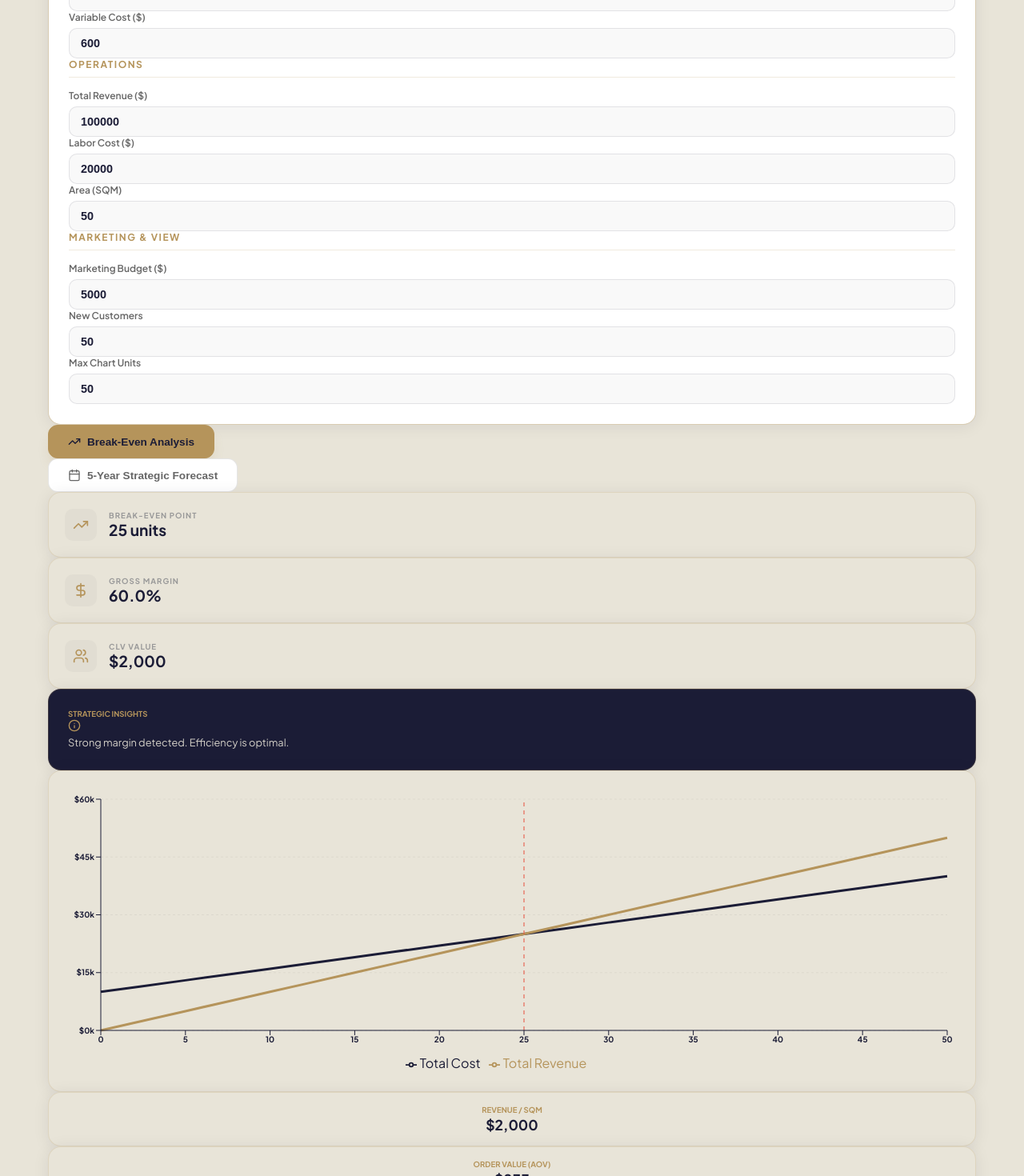
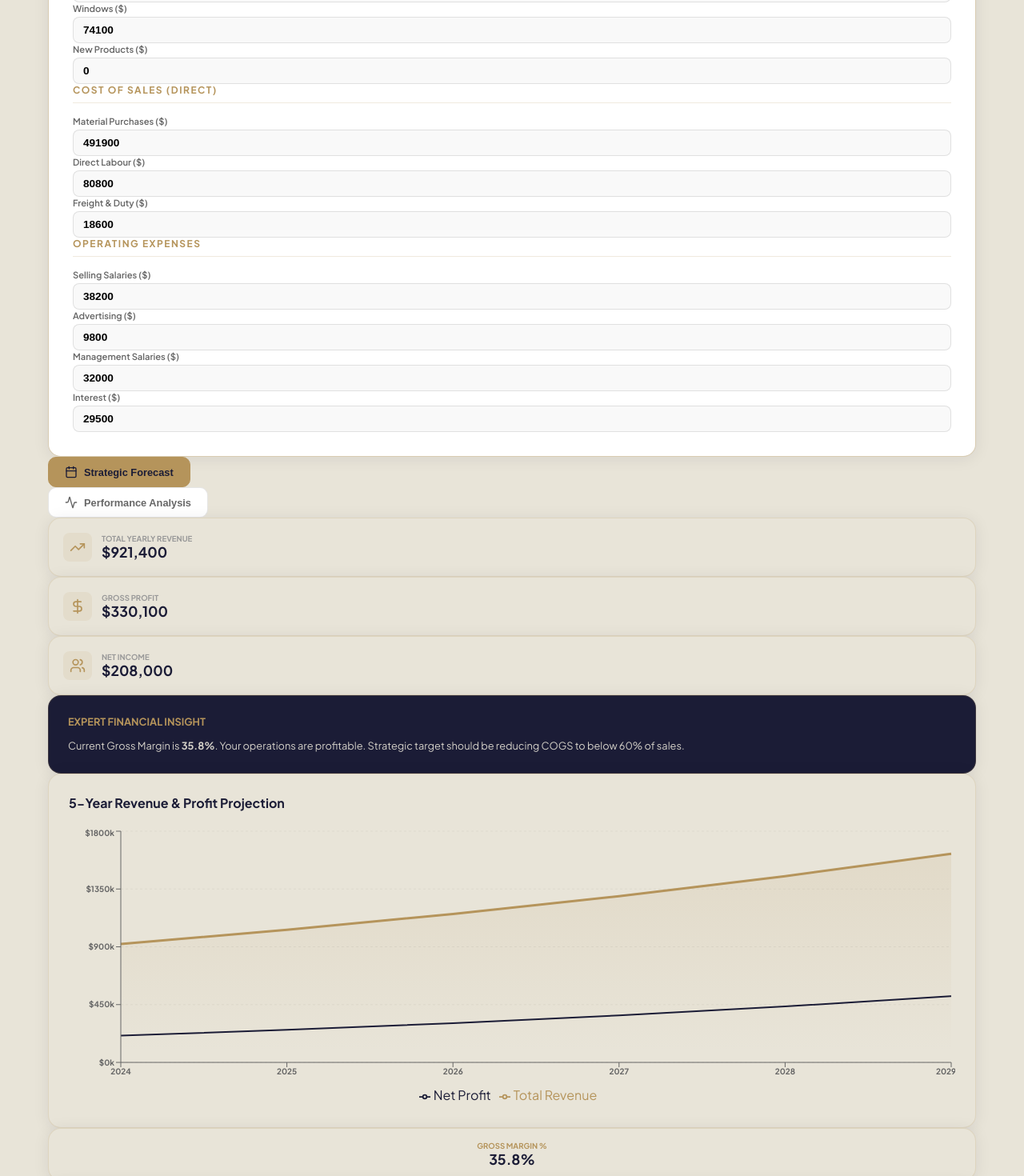
Before and after one commit to dphung88/real-estate-marketplace, a Next.js app: page /tools/break-even in a window 1280 px wide. Shown: the part 740-2210 px from the top of the page at 80% size. Built offline with nearby package versions, Linux system fonts and the light colour scheme.

Commit message:
Feature: Professional 5-Year Financial Planning Sync with Excel Data Model

```diff
--- a/app/components/tools/AxiomBreakEven.js
+++ b/app/components/tools/AxiomBreakEven.js
@@ -2,88 +2,82 @@
 
 import React, { useState, useEffect } from 'react';
 import {
-  LineChart,
-  Line,
-  XAxis,
-  YAxis,
-  CartesianGrid,
-  Tooltip,
-  Legend,
-  ResponsiveContainer,
-  ReferenceLine,
-  AreaChart,
-  Area,
+  LineChart, Line, XAxis, YAxis, CartesianGrid, Tooltip, Legend,
+  ResponsiveContainer, ReferenceLine, AreaChart, Area, BarChart, Bar
 } from 'recharts';
 import {
-  Calculator,
-  TrendingUp,
-  DollarSign,
-  Users,
-  Info,
-  ChevronDown,
-  ChevronUp,
-  BarChart3,
-  Calendar
+  Calculator, TrendingUp, DollarSign, Users, Info, ChevronDown, ChevronUp, Calendar,
+  Table as TableIcon, Activity
 } from 'lucide-react';
 
 const AxiomBreakEven = () => {
-  // --- State for Inputs ---
-  const [fixedCosts, setFixedCosts] = useState(10000);
-  const [sellingPrice, setSellingPrice] = useState(1000);
-  const [variableCost, setVariableCost] = useState(600);
-  const [totalRevenue, setTotalRevenue] = useState(100000);
-  const [cogs, setCogs] = useState(40000);
-  const [laborCost, setLaborCost] = useState(20000);
-  const [area, setArea] = useState(50);
-  const [marketingCost, setMarketingCost] = useState(5000);
-  const [newCustomers, setNewCustomers] = useState(50);
-  const [oldCustomers, setOldCustomers] = useState(70);
-  const [totalOrders, setTotalOrders] = useState(120);
+  // --- DETAILED STATE BASED ON EXCEL PLAN ---
+  // Revenue by Category
+  const [salesData, setSalesData] = useState({
+    frenchDoors: 571900,
+    panelDoors: 275400,
+    windows: 74100,
+    newProducts: 0
+  });
 
-  const [maxUnits, setMaxUnits] = useState(50);
-  const [chartData, setChartData] = useState([]);
-  const [forecastData, setForecastData] = useState([]);
+  // Cost of Sales (Direct Costs)
+  const [cogsData, setCogsData] = useState({
+    materials: 491900,
+    directLabour: 80800,
+    freightDuty: 18600
+  });
+
+  // Operating Expenses (Fixed)
+  const [expensesData, setExpensesData] = useState({
+    sellingSalaries: 38200,
+    advertising: 9800,
+    managementSalaries: 32000,
+    officeExpenses: 12600,
+    interest: 29500
+  });
+
+  const [maxUnits, setMaxUnits] = useState(1500);
   const [isInputExpanded, setIsInputExpanded] = useState(true);
-  const [activeTab, setActiveTab] = useState('break-even');
+  const [activeTab, setActiveTab] = useState('forecast');
 
-  // --- Calculations ---
-  const contributionMargin = sellingPrice - variableCost;
-  const breakEvenUnits = contributionMargin > 0 ? Math.ceil(fixedCosts / contributionMargin) : Infinity;
-  const grossProfitMargin = totalRevenue > 0 ? ((totalRevenue - cogs) / totalRevenue) * 100 : 0;
-  const retentionRate = (newCustomers + oldCustomers) > 0 ? (oldCustomers / (newCustomers + oldCustomers)) * 100 : 0;
-  const clv = totalOrders > 0 ? (totalRevenue / totalOrders) * (retentionRate > 0 ? (100 / Math.max(1, 100 - retentionRate)) : 1) : 0;
-  const revenuePerSqm = area > 0 ? totalRevenue / area : 0;
+  // --- DERIVED CALCULATIONS ---
+  const totalSales = Object.values(salesData).reduce((a, b) => a + b, 0);
+  const totalCogs = Object.values(cogsData).reduce((a, b) => a + b, 0);
+  const totalExpenses = Object.values(expensesData).reduce((a, b) => a + b, 0);
+  const grossProfit = totalSales - totalCogs;
+  const netProfit = grossProfit - totalExpenses;
+
+  // For Break-even: Assume weighted average
+  const avgSellingPrice = 1000; // Normalized for chart
+  const avgVariableCost = (totalCogs / totalSales) * avgSellingPrice;
+  const yearlyFixedCosts = totalExpenses;
+  const monthlyFixedCosts = yearlyFixedCosts / 12;
+  const contributionMargin = avgSellingPrice - avgVariableCost;
+  const breakEvenUnits = contributionMargin > 0 ? Math.ceil(yearlyFixedCosts / (totalSales / avgSellingPrice * (1 - totalCogs/totalSales))) : 0;
+
+  // --- 5-YEAR PROJECTION LOGIC ---
+  const [forecast, setForecast] = useState([]);
 
   useEffect(() => {
-    // 1. Generate Break-even Chart Data
-    const beData = [];
-    const step = Math.max(1, Math.ceil(maxUnits / 10));
-    const limit = Math.max(maxUnits, isFinite(breakEvenUnits) ? breakEvenUnits * 1.5 : 0);
-    for (let i = 0; i <= Math.min(limit, 5000); i += step) {
-      beData.push({ units: i, totalCost: fixedCosts + (i * variableCost), totalRevenue: i * sellingPrice });
-    }
-    setChartData(beData);
-
-    // 2. Generate 5-Year Forecast Data (Simple Projection)
-    const years = ['2025', '2026', '2027', '2028', '2029'];
-    const projection = years.map((year, index) => {
-      const growthFactor = Math.pow(1.15, index); // Assume 15% growth
-      const yearlyRevenue = totalRevenue * growthFactor;
-      const yearlyCogs = cogs * growthFactor;
-      const yearlyExpenses = (fixedCosts * 12 + laborCost + marketingCost) * Math.pow(1.05, index);
-      const profit = yearlyRevenue - yearlyCogs - yearlyExpenses;
-      return { year, revenue: yearlyRevenue, profit: profit };
+    const years = ['2024', '2025', '2026', '2027', '2028', '2029'];
+    const projection = years.map((year, i) => {
+      const growth = Math.pow(1.12, i); // 12% revenue growth
+      const rev = totalSales * growth;
+      const cost = totalCogs * Math.pow(1.10, i); // 10% cost growth
+      const exp = totalExpenses * Math.pow(1.05, i); // 5% expense inflation
+      const gp = rev - cost;
+      const np = gp - exp;
+      return { year, revenue: rev, grossProfit: gp, netProfit: np, expenses: exp };
     });
-    setForecastData(projection);
-
-  }, [fixedCosts, variableCost, sellingPrice, maxUnits, breakEvenUnits, totalRevenue, cogs, laborCost, marketingCost]);
+    setForecast(projection);
+  }, [salesData, cogsData, expensesData]);
 
   const formatUSD = (v) => new Intl.NumberFormat('en-US', { style: 'currency', currency: 'USD', maximumFractionDigits: 0 }).format(v);
 
   return (
     <div className="axiom-finance-hub" style={{ fontFamily: "'Plus Jakarta Sans', sans-serif" }}>
 
-      {/* 1. COLLAPSIBLE INPUT PANEL */}
+      {/* 1. COMPREHENSIVE INPUT PANEL (3 COLUMNS) */}
       <div className="contact-form-box mb-8" style={{ padding: '0', overflow: 'hidden', border: '1px solid rgba(181, 148, 91, 0.3)' }}>
         <button
           onClick={() => setIsInputExpanded(!isInputExpanded)}
@@ -91,104 +85,113 @@ const AxiomBreakEven = () => {
         >
           <div style={{ display: 'flex', alignItems: 'center', gap: '12px' }}>
             <Calculator size={18} color="#B5945B" />
-            <span style={{ color: '#E8E4D8', fontWeight: '700', fontSize: '1rem', textTransform: 'uppercase', letterSpacing: '1px' }}>Financial Settings</span>
+            <span style={{ color: '#E8E4D8', fontWeight: '700', fontSize: '1rem', textTransform: 'uppercase', letterSpacing: '1px' }}>Pro Financial Input (Excel Sync)</span>
           </div>
           {isInputExpanded ? <ChevronUp color="#B5945B" size={20} /> : <ChevronDown color="#B5945B" size={20} />}
         </button>
 
         {isInputExpanded && (
-          <div style={{ padding: '25px', background: '#FFF' }} className="animate-in slide-in-from-top duration-300">
+          <div style={{ padding: '30px', background: '#FFF' }} className="animate-in slide-in-from-top duration-300">
             <div className="grid grid-cols-1 md:grid-cols-3 gap-10">
+              {/* Col 1: Sales Activities */}
               <div className="space-y-4">
-                <p style={{ fontSize: '0.75rem', fontWeight: '800', color: '#B5945B', textTransform: 'uppercase', letterSpacing: '1.5px', borderBottom: '1px solid rgba(181, 148, 91, 0.2)', paddingBottom: '8px', marginBottom: '15px' }}>Core Finance</p>
-                <InlineInput label="Fixed Costs ($)" value={fixedCosts} set={setFixedCosts} />
-                <InlineInput label="Selling Price ($)" value={sellingPrice} set={setSellingPrice} />
-                <InlineInput label="Variable Cost ($)" value={variableCost} set={setVariableCost} />
+                <p className="input-header">Sales Activities</p>
+                <MiniInput label="French Doors ($)" value={salesData.frenchDoors} onChange={(v) => setSalesData({...salesData, frenchDoors: v})} />
+                <MiniInput label="Panel Doors ($)" value={salesData.panelDoors} onChange={(v) => setSalesData({...salesData, panelDoors: v})} />
+                <MiniInput label="Windows ($)" value={salesData.windows} onChange={(v) => setSalesData({...salesData, windows: v})} />
+                <MiniInput label="New Products ($)" value={salesData.newProducts} onChange={(v) => setSalesData({...salesData, newProducts: v})} />
               </div>
+
+              {/* Col 2: Cost of Sales */}
               <div className="space-y-4">
-                <p style={{ fontSize: '0.75rem', fontWeight: '800', color: '#B5945B', textTransform: 'uppercase', letterSpacing: '1.5px', borderBottom: '1px solid rgba(181, 148, 91, 0.2)', paddingBottom: '8px', marginBottom: '15px' }}>Operations</p>
-                <InlineInput label="Total Revenue ($)" value={totalRevenue} set={setTotalRevenue} />
-                <InlineInput label="Labor Cost ($)" value={laborCost} set={setLaborCost} />
-                <InlineInput label="Area (SQM)" value={area} set={setArea} />
+                <p className="input-header">Cost of Sales (Direct)</p>
+                <MiniInput label="Material Purchases ($)" value={cogsData.materials} onChange={(v) => setCogsData({...cogsData, materials: v})} />
+                <MiniInput label="Direct Labour ($)" value={cogsData.directLabour} onChange={(v) => setCogsData({...cogsData, directLabour: v})} />
+                <MiniInput label="Freight & Duty ($)" value={cogsData.freightDuty} onChange={(v) => setCogsData({...cogsData, freightDuty: v})} />
               </div>
+
+              {/* Col 3: Operating Expenses */}
               <div className="space-y-4">
-                <p style={{ fontSize: '0.75rem', fontWeight: '800', color: '#B5945B', textTransform: 'uppercase', letterSpacing: '1.5px', borderBottom: '1px solid rgba(181, 148, 91, 0.2)', paddingBottom: '8px', marginBottom: '15px' }}>Marketing & View</p>
-                <InlineInput label="Marketing Budget ($)" value={marketingCost} set={setMarketingCost} />
-                <InlineInput label="New Customers" value={newCustomers} set={setNewCustomers} />
-                <InlineInput label="Max Chart Units" value={maxUnits} set={setMaxUnits} />
+                <p className="input-header">Operating Expenses</p>
+                <MiniInput label="Selling Salaries ($)" value={expensesData.sellingSalaries} onChange={(v) => setExpensesData({...expensesData, sellingSalaries: v})} />
+                <MiniInput label="Advertising ($)" value={expensesData.advertising} onChange={(v) => setExpensesData({...expensesData, advertising: v})} />
+                <MiniInput label="Management Salaries ($)" value={expensesData.managementSalaries} onChange={(v) => setExpensesData({...expensesData, managementSalaries: v})} />
+                <MiniInput label="Interest ($)" value={expensesData.interest} onChange={(v) => setExpensesData({...expensesData, interest: v})} />
               </div>
             </div>
+            <style jsx>{`
+              .input-header { font-size: 0.75rem; font-weight: 800; color: #B5945B; text-transform: uppercase; letter-spacing: 1.5px; border-bottom: 1px solid rgba(181, 148, 91, 0.2); padding-bottom: 8px; margin-bottom: 15px; }
+            `}</style>
           </div>
         )}
       </div>
 
       {/* 2. NAVIGATION TABS */}
       <div className="flex gap-4 mb-8">
-        <TabButton active={activeTab === 'break-even'} onClick={() => setActiveTab('break-even')} label="Break-Even Analysis" icon={<TrendingUp size={16} />} />
-        <TabButton active={activeTab === 'forecast'} onClick={() => setActiveTab('forecast')} label="5-Year Strategic Forecast" icon={<Calendar size={16} />} />
+        <TabButton active={activeTab === 'forecast'} onClick={() => setActiveTab('forecast')} label="Strategic Forecast" icon={<Calendar size={16} />} />
+        <TabButton active={activeTab === 'performance'} onClick={() => setActiveTab('performance')} label="Performance Analysis" icon={<Activity size={16} />} />
       </div>
 
-      {/* 3. MAIN CONTENT AREA */}
+      {/* 3. DASHBOARD CONTENT */}
       <div className="grid grid-cols-1 lg:grid-cols-12 gap-6">
-        {/* Left Stats Column */}
+        {/* Stats Column */}
         <div className="lg:col-span-4 space-y-4">
-          <CompactMetric label="Break-Even Point" value={`${breakEvenUnits.toLocaleString()} units`} icon={<TrendingUp size={20} color="#B5945B" />} />
-          <CompactMetric label="Gross Margin" value={`${grossProfitMargin.toFixed(1)}%`} icon={<DollarSign size={20} color="#B5945B" />} />
-          <CompactMetric label="CLV Value" value={formatUSD(clv)} icon={<Users size={20} color="#B5945B" />} />
+          <CompactMetric label="Total Yearly Revenue" value={formatUSD(totalSales)} icon={<TrendingUp size={20} color="#B5945B" />} />
+          <CompactMetric label="Gross Profit" value={formatUSD(grossProfit)} icon={<DollarSign size={20} color="#B5945B" />} />
+          <CompactMetric label="Net Income" value={formatUSD(netProfit)} icon={<Users size={20} color="#B5945B" />} />
 
           <div className="contact-info-box" style={{ padding: '24px', background: '#1B1C36', color: '#E8E4D8' }}>
-            <div className="flex justify-between items-center mb-4">
-              <p style={{ fontSize: '0.6rem', textTransform: 'uppercase', color: '#B5945B', fontWeight: '800' }}>Strategic Insights</p>
-              <Info size={16} color="#B5945B" />
-            </div>
-            <p style={{ fontSize: '0.8rem', lineHeight: '1.5', opacity: '0.9' }}>
-              {activeTab === 'break-even'
-                ? (grossProfitMargin < 40 ? "Profit margin is below healthy threshold. Review variable costs." : "Strong margin detected. Efficiency is optimal.")
-                : "Forecast assumes a 15% annual revenue growth and 5% expense inflation."}
+            <h4 style={{ color: '#B5945B', fontSize: '0.8rem', fontWeight: '800', marginBottom: '12px' }}>EXPERT FINANCIAL INSIGHT</h4>
+            <p style={{ fontSize: '0.8rem', lineHeight: '1.6', opacity: '0.9' }}>
+              Current Gross Margin is <strong>{((grossProfit/totalSales)*100).toFixed(1)}%</strong>.
+              {netProfit > 0 ? " Your operations are profitable. " : " You are currently operating at a loss. "}
+              Strategic target should be reducing COGS to below 60% of sales.
             </p>
           </div>
         </div>
 
-        {/* Right Content Column (Switchable) */}
+        {/* Chart Column */}
         <div className="lg:col-span-8 space-y-6">
           <div className="contact-form-box" style={{ padding: '25px' }}>
+            <h3 style={{ fontSize: '1rem', fontWeight: '700', marginBottom: '20px', color: '#1B1C36' }}>
+              {activeTab === 'forecast' ? '5-Year Revenue & Profit Projection' : 'Revenue vs. Total Costs Analysis'}
+            </h3>
             <div style={{ height: '350px', width: '100%' }}>
               <ResponsiveContainer width="100%" height="100%">
-                {activeTab === 'break-even' ? (
-                  <LineChart data={chartData} margin={{ top: 10, right: 10, left: -20, bottom: 0 }}>
-                    <CartesianGrid strokeDasharray="3 3" stroke="rgba(0,0,0,0.05)" vertical={false} />
-                    <XAxis dataKey="units" stroke="#1B1C36" fontSize={10} fontWeight="700" />
-                    <YAxis stroke="#1B1C36" fontSize={10} fontWeight="700" tickFormatter={(v) => `$${v/1000}k`} />
-                    <Tooltip contentStyle={{ background: '#1B1C36', border: 'none', borderRadius: '12px', color: '#E8E4D8' }} formatter={(v) => formatUSD(v)} />
-                    <Legend />
-                    <Line type="monotone" dataKey="totalCost" name="Total Cost" stroke="#1B1C36" strokeWidth={3} dot={false} />
-                    <Line type="monotone" dataKey="totalRevenue" name="Total Revenue" stroke="#B5945B" strokeWidth={3} dot={false} />
-                    {isFinite(breakEvenUnits) && <ReferenceLine x={breakEvenUnits} stroke="#E74C3C" strokeDasharray="5 5" />}
-                  </LineChart>
-                ) : (
-                  <AreaChart data={forecastData} margin={{ top: 10, right: 10, left: -20, bottom: 0 }}>
+                {activeTab === 'forecast' ? (
+                  <AreaChart data={forecast}>
                     <defs>
                       <linearGradient id="colorRev" x1="0" y1="0" x2="0" y2="1">
-                        <stop offset="5%" stopColor="#B5945B" stopOpacity={0.1}/>
+                        <stop offset="5%" stopColor="#B5945B" stopOpacity={0.2}/>
                         <stop offset="95%" stopColor="#B5945B" stopOpacity={0}/>
                       </linearGradient>
                     </defs>
-                    <CartesianGrid strokeDasharray="3 3" stroke="rgba(0,0,0,0.05)" vertical={false} />
-                    <XAxis dataKey="year" stroke="#1B1C36" fontSize={10} fontWeight="700" />
-                    <YAxis stroke="#1B1C36" fontSize={10} fontWeight="700" tickFormatter={(v) => `$${v/1000}k`} />
-                    <Tooltip contentStyle={{ background: '#1B1C36', border: 'none', borderRadius: '12px', color: '#E8E4D8' }} formatter={(v) => formatUSD(v)} />
+                    <CartesianGrid strokeDasharray="3 3" vertical={false} stroke="rgba(0,0,0,0.05)" />
+                    <XAxis dataKey="year" fontSize={10} fontWeight="700" />
+                    <YAxis tickFormatter={(v) => `$${v/1000}k`} fontSize={10} fontWeight="700" />
+                    <Tooltip formatter={(v) => formatUSD(v)} contentStyle={{ borderRadius: '12px', border: 'none', background: '#1B1C36', color: '#E8E4D8' }} />
                     <Legend />
-                    <Area type="monotone" dataKey="revenue" name="Revenue Forecast" stroke="#B5945B" strokeWidth={3} fillOpacity={1} fill="url(#colorRev)" />
-                    <Area type="monotone" dataKey="profit" name="Net Profit" stroke="#1B1C36" strokeWidth={2} fillOpacity={0} />
+                    <Area type="monotone" dataKey="revenue" name="Total Revenue" stroke="#B5945B" strokeWidth={3} fill="url(#colorRev)" />
+                    <Area type="monotone" dataKey="netProfit" name="Net Profit" stroke="#1B1C36" strokeWidth={2} fill="transparent" />
                   </AreaChart>
+                ) : (
+                  <BarChart data={forecast}>
+                    <CartesianGrid strokeDasharray="3 3" vertical={false} stroke="rgba(0,0,0,0.05)" />
+                    <XAxis dataKey="year" />
+                    <YAxis tickFormatter={(v) => `$${v/1000}k`} />
+                    <Tooltip formatter={(v) => formatUSD(v)} />
+                    <Legend />
+                    <Bar dataKey="revenue" fill="#B5945B" name="Revenue" radius={[4, 4, 0, 0]} />
+                    <Bar dataKey="expenses" fill="#1B1C36" name="Expenses" radius={[4, 4, 0, 0]} />
+                  </BarChart>
                 )}
               </ResponsiveContainer>
             </div>
           </div>
 
           <div className="grid grid-cols-2 gap-4">
-            <MiniMetricCard label="Revenue / SQM" value={formatUSD(revenuePerSqm)} />
-            <MiniMetricCard label={activeTab === 'break-even' ? "Order Value (AOV)" : "Proj. 5Y Revenue"} value={activeTab === 'break-even' ? formatUSD(totalRevenue / (totalOrders || 1)) : formatUSD(forecastData[4]?.revenue || 0)} />
+            <MetricCard label="Gross Margin %" value={`${((grossProfit/totalSales)*100).toFixed(1)}%`} />
+            <MetricCard label="Expense Ratio" value={`${((totalExpenses/totalSales)*100).toFixed(1)}%`} />
           </div>
         </div>
       </div>
@@ -196,49 +199,45 @@ const AxiomBreakEven = () => {
   );
 };
 
+const MiniInput = ({ label, value, onChange }) => (
+  <div style={{ display: 'flex', flexDirection: 'column', gap: '4px' }}>
+    <label style={{ fontSize: '0.7rem', fontWeight: '600', color: '#666' }}>{label}</label>
+    <input
+      type="number" value={value} onChange={(e) => onChange(Number(e.target.value))}
+      style={{ width: '100%', padding: '8px 12px', fontSize: '0.85rem', fontWeight: '700', background: '#F9F9F9', border: '1px solid rgba(0,0,0,0.1)', borderRadius: '8px' }}
+    />
+  </div>
+);
+
 const TabButton = ({ active, onClick, label, icon }) => (
   <button
     onClick={onClick}
     style={{
-      display: 'flex', alignItems: 'center', gap: '8px', padding: '12px 24px', borderRadius: '12px',
-      fontSize: '0.85rem', fontWeight: '700', cursor: 'pointer', transition: 'all 0.2s',
+      display: 'flex', alignItems: 'center', gap: '8px', padding: '10px 20px', borderRadius: '10px',
+      fontSize: '0.8rem', fontWeight: '700', cursor: 'pointer', transition: 'all 0.2s',
       background: active ? '#B5945B' : 'white',
       color: active ? '#1B1C36' : '#666',
-      border: active ? '1.5px solid #B5945B' : '1.5px solid rgba(0,0,0,0.1)',
-      boxShadow: active ? '0 10px 15px -3px rgba(181, 148, 91, 0.2)' : 'none'
+      border: active ? '1.5px solid #B5945B' : '1.5px solid rgba(0,0,0,0.1)'
     }}
   >
-    {icon}
-    {label}
+    {icon} {label}
   </button>
 );
 
-const InlineInput = ({ label, value, set }) => (
-  <div style={{ display: 'flex', flexDirection: 'column', gap: '6px' }}>
-    <label style={{ fontSize: '0.75rem', fontWeight: '600', color: '#666' }}>{label}</label>
-    <input
-      type="number" value={value} onChange={(e) => set(Number(e.target.value))}
-      style={{ width: '100%', padding: '10px 14px', fontSize: '0.9rem', fontWeight: '700', background: '#F9F9F9', border: '1.5px solid rgba(27, 28, 54, 0.1)', borderRadius: '10px', color: '#1B1C36' }}
-    />
-  </div>
-);
-
 const CompactMetric = ({ label, value, icon }) => (
-  <div className="contact-form-box" style={{ padding: '20px', display: 'flex', alignItems: 'center', gap: '15px' }}>
-    <div style={{ width: '40px', height: '40px', background: 'rgba(27, 28, 54, 0.03)', borderRadius: '10px', display: 'flex', alignItems: 'center', justifyContent: 'center' }}>
-      {icon}
-    </div>
+  <div className="contact-form-box" style={{ padding: '18px', display: 'flex', alignItems: 'center', gap: '12px' }}>
+    <div style={{ width: '36px', height: '36px', background: 'rgba(181, 148, 91, 0.1)', borderRadius: '8px', display: 'flex', alignItems: 'center', justifyContent: 'center' }}>{icon}</div>
     <div>
-      <p style={{ fontSize: '0.6rem', textTransform: 'uppercase', color: '#999', fontWeight: '800', letterSpacing: '1px' }}>{label}</p>
-      <h4 style={{ fontSize: '1.2rem', fontWeight: '800', color: '#1B1C36' }}>{value}</h4>
+      <p style={{ fontSize: '0.6rem', textTransform: 'uppercase', color: '#999', fontWeight: '800' }}>{label}</p>
+      <h4 style={{ fontSize: '1.1rem', fontWeight: '800', color: '#1B1C36' }}>{value}</h4>
     </div>
   </div>
 );
 
-const MiniMetricCard = ({ label, value }) => (
-  <div className="contact-form-box" style={{ padding: '15px 20px', textAlign: 'center' }}>
-    <p style={{ fontSize: '0.6rem', textTransform: 'uppercase', color: '#B5945B', fontWeight: '800', marginBottom: '2px' }}>{label}</p>
-    <h4 style={{ fontSize: '1.1rem', fontWeight: '800', color: '#1B1C36' }}>{value}</h4>
+const MetricCard = ({ label, value }) => (
+  <div className="contact-form-box" style={{ padding: '15px', textAlign: 'center' }}>
+    <p style={{ fontSize: '0.6rem', textTransform: 'uppercase', color: '#B5945B', fontWeight: '800' }}>{label}</p>
+    <h4 style={{ fontSize: '1.1rem', fontWeight: '800' }}>{value}</h4>
   </div>
 );
 
```
